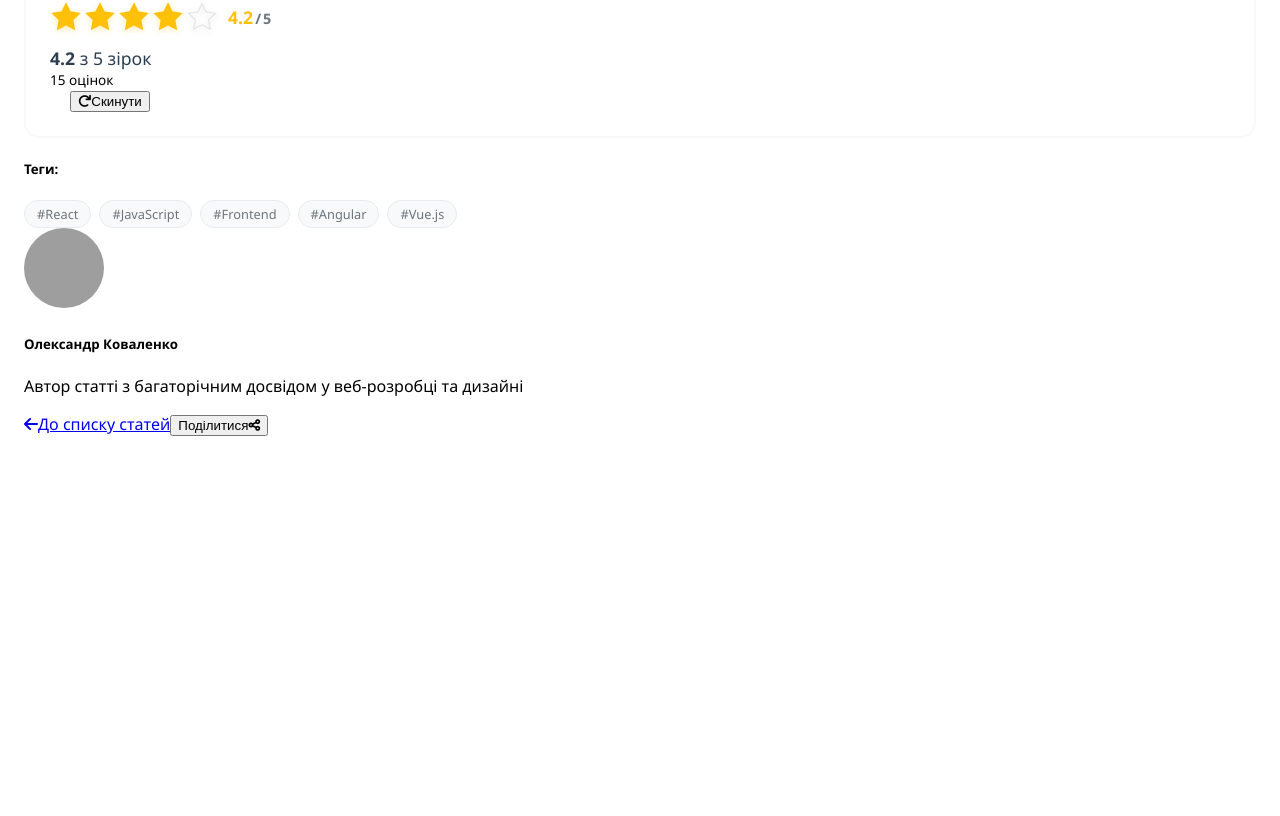
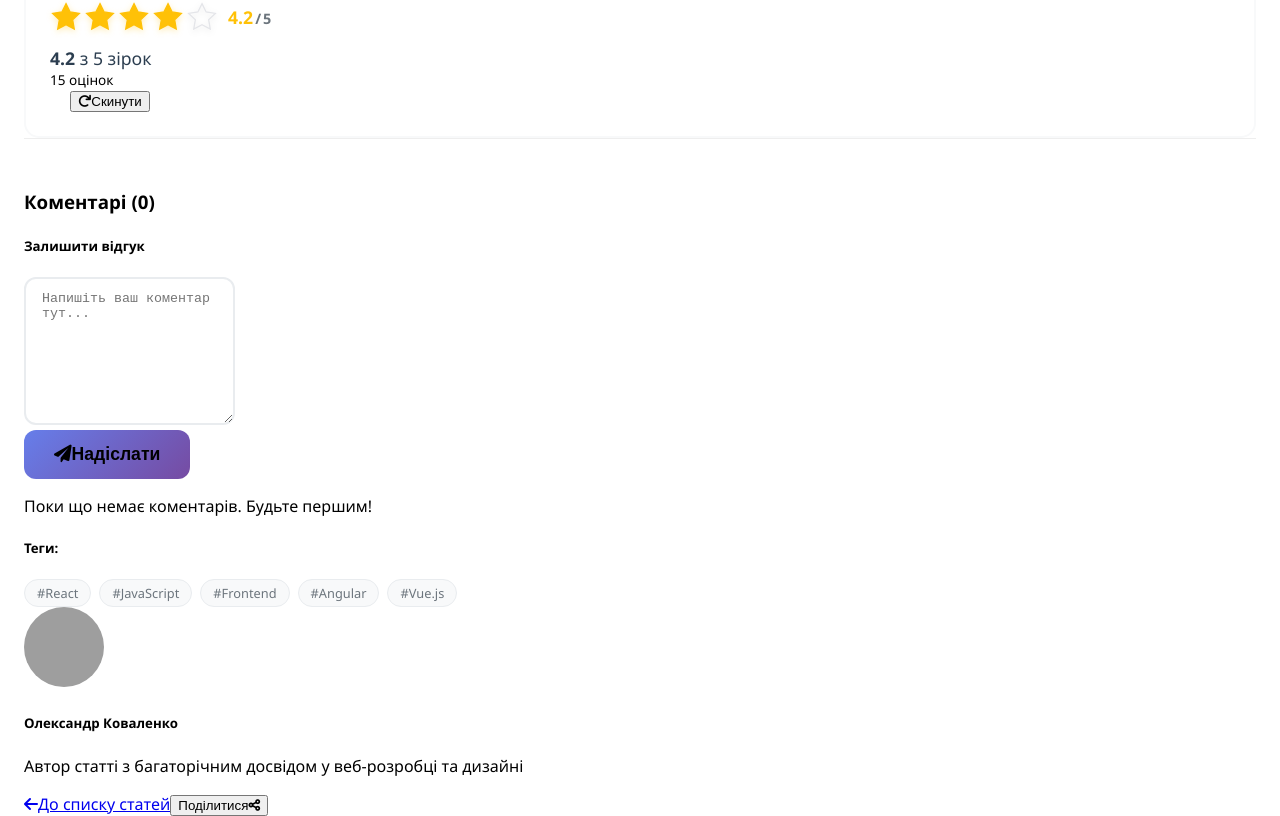
Before and after one commit to vo1l-demort/My-site_from_framework-React, a React (Create React App) app: page /blog/1 in a window 1280 px wide. Shown: the part 2442-3258 px from the top of the page. Before the commit the page ends 2878 px from the top, so only its background shows below. Built offline with nearby package versions, Linux system fonts and the light colour scheme; grey boxes are pictures that could not be loaded.

Commit message:
Added Comments component with add, edit, and delete functionality to BlogPost page

```diff
--- /dev/null
+++ b/src/components/Comments.css
@@ -0,0 +1,18 @@
+.comments-section {
+  border-top: 1px solid #eee;
+  padding-top: 2rem;
+}
+
+.comment-card {
+  background-color: #f8f9fa;
+  transition: transform 0.2s;
+}
+
+.comment-card:hover {
+  transform: translateY(-2px);
+}
+
+.edit-mode textarea {
+  border-color: #86b7fe;
+  box-shadow: 0 0 0 0.25rem rgba(13, 110, 253, 0.25);
+}
--- /dev/null
+++ b/src/components/Comments.js
@@ -0,0 +1,124 @@
+import React, { useState } from 'react';
+import './Comments.css';
+
+const Comments = () => {
+  const [comments, setComments] = useState([]);
+
+  const [newCommentText, setNewCommentText] = useState('');
+
+  const [editingId, setEditingId] = useState(null);
+  const [editingText, setEditingText] = useState('');
+
+  const handleAddComment = () => {
+    if (!newCommentText.trim()) return;
+
+    const newComment = {
+      id: Date.now(),
+      text: newCommentText,
+      date: new Date().toLocaleString()
+    };
+
+    setComments([...comments, newComment]);
+    setNewCommentText('');
+  };
+
+  const handleDeleteComment = (id) => {
+    setComments(comments.filter(comment => comment.id !== id));
+  };
+
+  const startEditing = (id, currentText) => {
+    setEditingId(id);
+    setEditingText(currentText);
+  };
+
+  const saveEdit = (id) => {
+    setComments(comments.map(comment =>
+      comment.id === id ? { ...comment, text: editingText } : comment
+    ));
+    setEditingId(null);
+    setEditingText('');
+  };
+
+  const cancelEdit = () => {
+    setEditingId(null);
+    setEditingText('');
+  };
+
+  return (
+    <div className="comments-section mt-5">
+      <h3 className="mb-4">Коментарі ({comments.length})</h3>
+
+      <div className="card mb-4 shadow-sm">
+        <div className="card-body">
+          <h5 className="card-title">Залишити відгук</h5>
+          <div className="mb-3">
+            <textarea
+              className="form-control"
+              rows="3"
+              placeholder="Напишіть ваш коментар тут..."
+              value={newCommentText}
+              onChange={(e) => setNewCommentText(e.target.value)}
+            ></textarea>
+          </div>
+          <button className="btn btn-primary" onClick={handleAddComment}>
+            <i className="fas fa-paper-plane me-2"></i>Надіслати
+          </button>
+        </div>
+      </div>
+
+      <div className="comments-list">
+        {comments.length === 0 && <p className="text-muted">Поки що немає коментарів. Будьте першим!</p>}
+
+        {comments.map((comment, index) => (
+          <div key={comment.id} className="card mb-3 comment-card border-0 shadow-sm">
+            <div className="card-body">
+              <div className="d-flex justify-content-between align-items-center mb-2">
+                <h6 className="fw-bold text-primary mb-0">Коментар {index + 1}</h6>
+                <small className="text-muted">{comment.date}</small>
+              </div>
+
+              {editingId === comment.id ? (
+                <div className="edit-mode">
+                  <textarea
+                    className="form-control mb-2"
+                    rows="2"
+                    value={editingText}
+                    onChange={(e) => setEditingText(e.target.value)}
+                  ></textarea>
+                  <div className="btn-group btn-group-sm">
+                    <button className="btn btn-success" onClick={() => saveEdit(comment.id)}>
+                      <i className="fas fa-check me-1"></i>Зберегти
+                    </button>
+                    <button className="btn btn-secondary" onClick={cancelEdit}>
+                      <i className="fas fa-times me-1"></i>Скасувати
+                    </button>
+                  </div>
+                </div>
+              ) : (
+                <div className="view-mode">
+                  <p className="card-text mb-3">{comment.text}</p>
+                  <div className="btn-group btn-group-sm">
+                    <button
+                      className="btn btn-outline-secondary"
+                      onClick={() => startEditing(comment.id, comment.text)}
+                    >
+                      <i className="fas fa-edit me-1"></i>Редагувати
+                    </button>
+                    <button
+                      className="btn btn-outline-danger"
+                      onClick={() => handleDeleteComment(comment.id)}
+                    >
+                      <i className="fas fa-trash-alt me-1"></i>Видалити
+                    </button>
+                  </div>
+                </div>
+              )}
+            </div>
+          </div>
+        ))}
+      </div>
+    </div>
+  );
+};
+
+export default Comments;
--- a/src/pages/BlogPost.js
+++ b/src/pages/BlogPost.js
@@ -1,6 +1,7 @@
 import React, { useState, useEffect } from 'react';
 import { Link, useParams } from 'react-router-dom';
 import StarRating from '../components/StarRating';
+import Comments from '../components/Comments';
 import './Blog.css';
 
 const BlogPost = () => {
@@ -460,6 +461,8 @@ const BlogPost = () => {
                 </div>
               </div>
 
+              <Comments />
+
               <div className="post-tags-section mt-5 pt-4 border-top">
                 <h5 className="mb-3">Теги:</h5>
                 <div className="post-tags">
```
